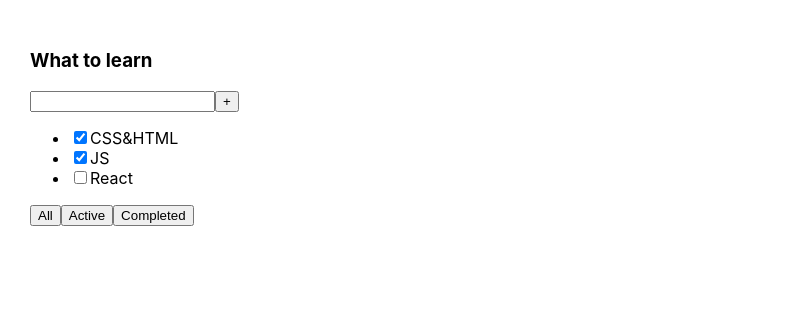
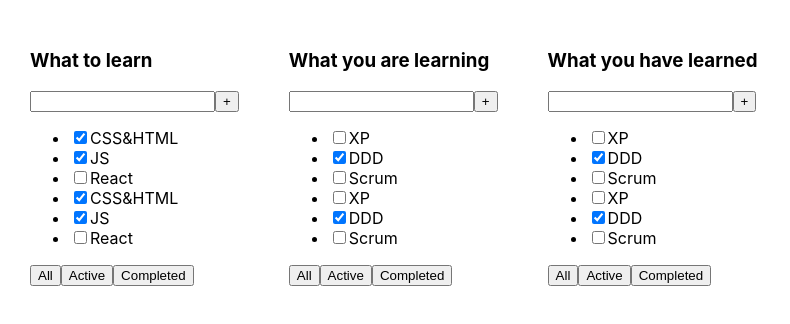
Before and after one commit to dariametelitsa/todolist, a React (Create React App) app: page / in a window 1280 px wide. Shown: the top 324 px of the page, without its empty margins (0-790 px from the left). Built offline with nearby package versions, Linux system fonts and the light colour scheme.

Commit message:
Checkbox data generate

```diff
--- a/src/App.tsx
+++ b/src/App.tsx
@@ -1,13 +1,28 @@
 import React from 'react';
 import './App.css';
-import { Todolist } from './components/Todolist';
+import Todolist, { TaskType } from './components/Todolist';
 
 function App() {
 	return (
 		<div className="App">
-			<Todolist />
+			<Todolist title="What to learn" tasks={tasks1} />
+			<Todolist title="What you are learning" tasks={tasks2} />
+			<Todolist title="What you have learned" tasks={tasks2} />
 		</div>
 		);
 }
 
 export default App;
+
+
+const tasks1: Array<TaskType> = [
+	{id: 1, title: "CSS&HTML",	isDone: true},
+	{id: 2, title: "JS",	isDone: true},
+	{id: 3, title: "React",	isDone: false},
+];
+
+const tasks2: Array<TaskType> = [
+	{id: 1, title: "XP",	isDone: false},
+	{id: 2, title: "DDD",	isDone: true},
+	{id: 3, title: "Scrum",	isDone: false},
+];
--- a/src/components/Todolist.tsx
+++ b/src/components/Todolist.tsx
@@ -1,15 +1,31 @@
-export function Todolist() {
+
+export type TaskType = {
+	id: number,
+	title: string,
+	isDone: boolean,
+}
+
+type TodolistPropsType = {
+	title: string,
+	tasks: Array<TaskType>,
+	// tasks2: TaskType[],
+}
+
+function Todolist(props: TodolistPropsType) {
 	return (
 		<div>
-			<h3>What to learn</h3>
+			<h3>{props.title}</h3>
 			<div>
 				<input type="text" />
 				<button>+</button>
 			</div>
 			<ul>
-				<li><input type={"checkbox"} checked={true} /><span>CSS&HTML</span></li>
-				<li><input type="checkbox" checked={true} /><span>JS</span></li>
-				<li><input type="checkbox" checked={false} /><span>React</span></li>
+				{props.tasks.map(el => {
+					return <li><input type={"checkbox"} checked={el.isDone} /><span>{el.title}</span></li>
+				})}
+				<li><input type={"checkbox"} checked={props.tasks[0].isDone} /><span>{props.tasks[0].title}</span></li>
+				<li><input type="checkbox" checked={props.tasks[1].isDone} /><span>{props.tasks[1].title}</span></li>
+				<li><input type="checkbox" checked={props.tasks[2].isDone} /><span>{props.tasks[2].title}</span></li>
 			</ul>
 			<div>
 				<button>All</button>
@@ -19,3 +35,6 @@ export function Todolist() {
 		</div>
 	);
 }
+
+
+export default Todolist;
```
